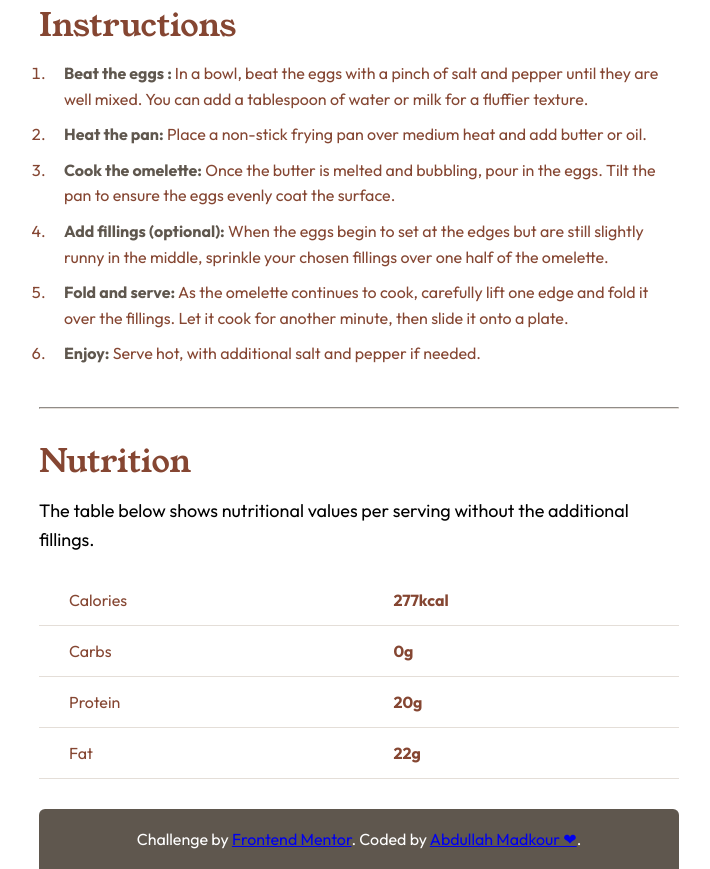
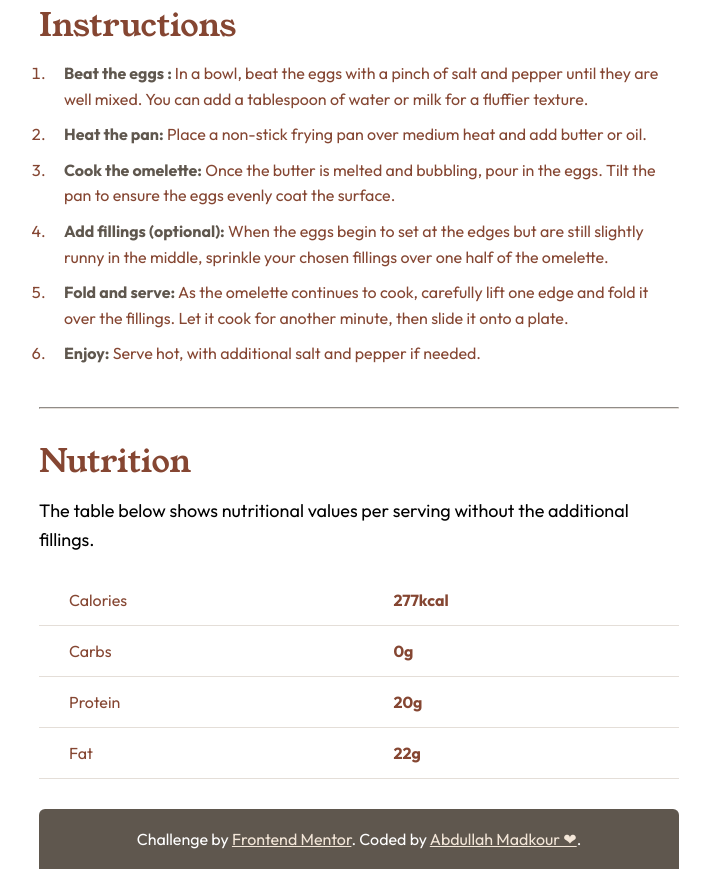
Before and after one commit to Abdalla-Shaban/Recipe-Page, a plain HTML site: page index.html in a window 1280 px wide. Shown: the part 1167-2036 px from the top of the page, without its empty margins (281-991 px from the left). Drawn offline with Linux system fonts and the light colour scheme.

Commit message:
change footer link color

```diff
--- a/css/style.css
+++ b/css/style.css
@@ -217,6 +217,10 @@ footer {
   border-top-left-radius: 6px;
 }
 
+footer a {
+  color: var(--Stone-100);
+}
+
 /* Start Responsive */
 @media (min-width: 766px) {
   main {
```
